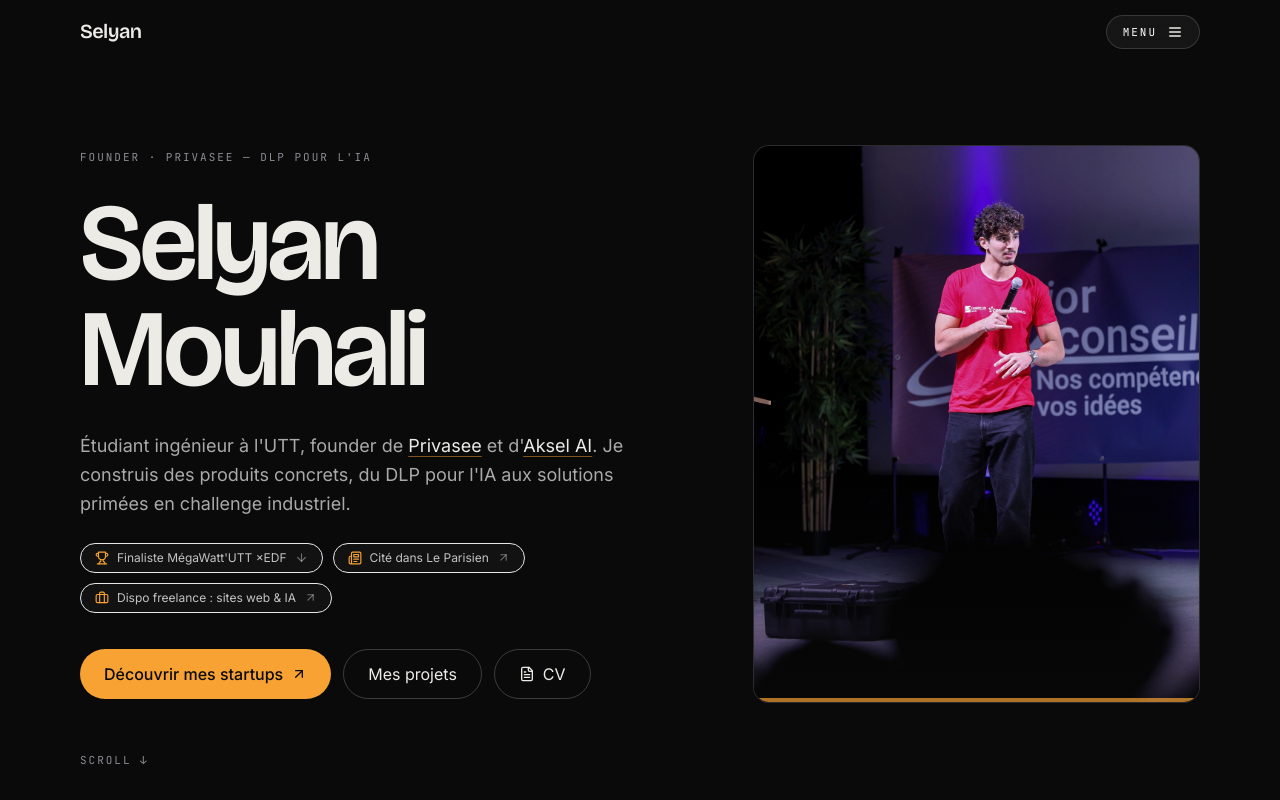
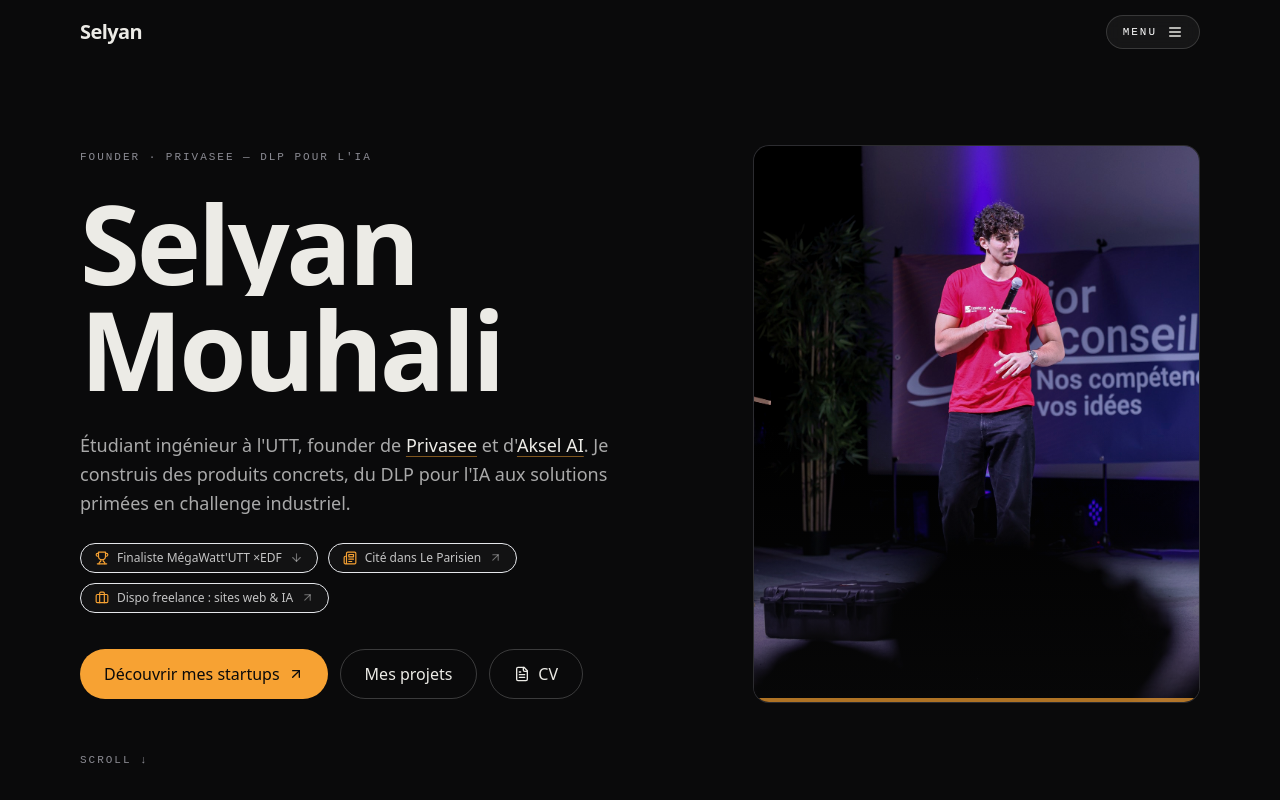
Before and after one commit to selyan-mhli/portfolio_selyan, a Next.js app: page / in a window 1280 px wide. Shown: the top 800 px of the page. Built offline with nearby package versions, Linux system fonts and the light colour scheme.

Commit message:
fix: embarque les polices du portfolio dans le build

```diff
--- a/app/globals.css
+++ b/app/globals.css
@@ -4,10 +4,10 @@
 
 :root {
   /* Type — back-compat: .serif-display now resolves to the display grotesque */
-  --font-display: "Bricolage Grotesque", "Inter", system-ui, sans-serif;
+  --font-display: "Bricolage Grotesque Variable", "Inter Variable", system-ui, sans-serif;
   --font-serif: var(--font-display);
-  --font-sans: "Inter", system-ui, sans-serif;
-  --font-mono: "JetBrains Mono", ui-monospace, SFMono-Regular, monospace;
+  --font-sans: "Inter Variable", system-ui, sans-serif;
+  --font-mono: "JetBrains Mono Variable", ui-monospace, SFMono-Regular, monospace;
 
   /* Color — near-black + a single amber (energy) accent */
   --ink: #0a0a0b;
--- a/app/layout.tsx
+++ b/app/layout.tsx
@@ -1,30 +1,11 @@
 import type { Metadata } from "next";
-import { Bricolage_Grotesque, Inter, JetBrains_Mono } from "next/font/google";
+import "@fontsource-variable/bricolage-grotesque/wght.css";
+import "@fontsource-variable/inter/wght.css";
+import "@fontsource-variable/jetbrains-mono/wght.css";
 import "./globals.css";
 import LenisProvider from "@/components/LenisProvider";
 import StickyMobileCTA from "@/components/StickyMobileCTA";
 import { jsonLd } from "@/lib/data";
-
-const display = Bricolage_Grotesque({
-  subsets: ["latin"],
-  weight: ["400", "500", "600", "700", "800"],
-  variable: "--font-display",
-  display: "swap",
-});
-
-const sans = Inter({
-  subsets: ["latin"],
-  weight: ["400", "500", "600"],
-  variable: "--font-sans",
-  display: "swap",
-});
-
-const mono = JetBrains_Mono({
-  subsets: ["latin"],
-  weight: ["400", "500"],
-  variable: "--font-mono",
-  display: "swap",
-});
 
 const SITE = "https://selyanmouhali.fr";
 
@@ -88,7 +69,7 @@ export const metadata: Metadata = {
 
 export default function RootLayout({ children }: { children: React.ReactNode }) {
   return (
-    <html lang="fr" className={`${display.variable} ${sans.variable} ${mono.variable}`}>
+    <html lang="fr">
       <head>
         <meta name="theme-color" content="#0A0A0B" />
         <script
--- a/package.json
+++ b/package.json
@@ -10,6 +10,9 @@
     "typecheck": "tsc --noEmit"
   },
   "dependencies": {
+    "@fontsource-variable/bricolage-grotesque": "^5.3.0",
+    "@fontsource-variable/inter": "^5.3.0",
+    "@fontsource-variable/jetbrains-mono": "^5.3.0",
     "@react-three/drei": "^10.0.0-rc.0",
     "@react-three/fiber": "^9.0.0-rc.0",
     "@studio-freight/lenis": "^1.0.42",
```
Also changed, not shown: 2 other files (tests, documents, lock files or other folders).
